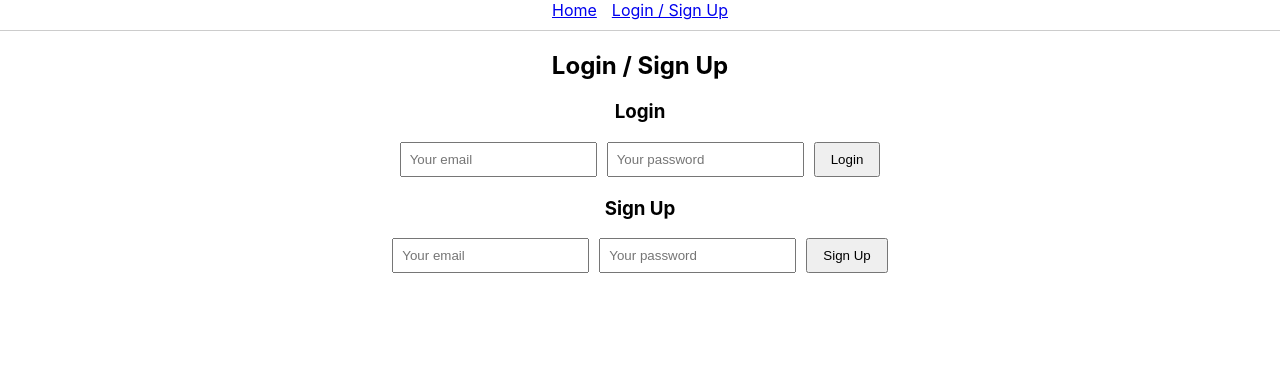
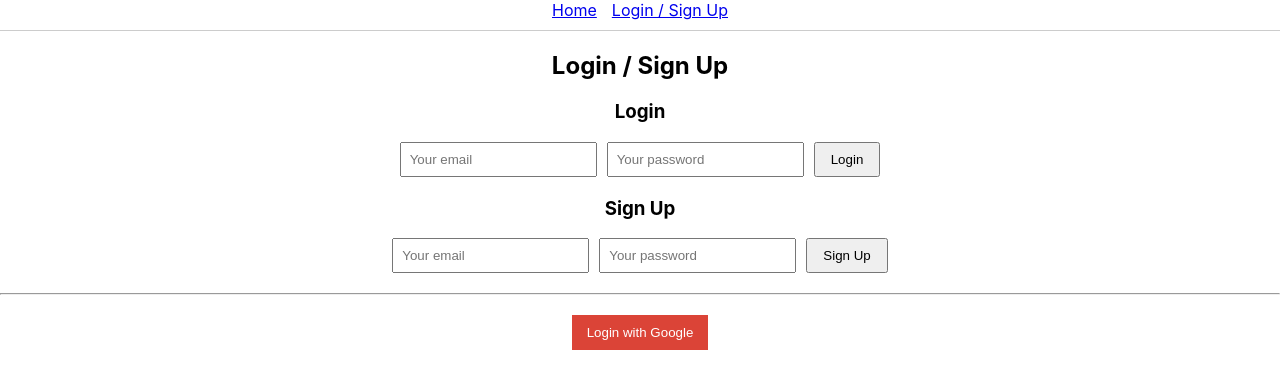
Before and after one commit to princezoho/agentfromloom, a React (Create React App) app in the folder client/: page /auth in a window 1280 px wide. Shown: the top 388 px of the page. Built offline with nearby package versions, Linux system fonts and the light colour scheme.

Commit message:
feat(auth): Add Google OAuth login

```diff
--- a/client/src/components/AuthPage.tsx
+++ b/client/src/components/AuthPage.tsx
@@ -46,8 +46,27 @@ function AuthPage() {
     setLoading(false);
   };
 
-  // TODO: Add Google Login button and handler
-  // const handleGoogleLogin = async () => { ... supabase.auth.signInWithOAuth({ provider: 'google' }) ... };
+  // Add Google Login button and handler
+  const handleGoogleLogin = async () => {
+    setLoading(true);
+    setMessage('');
+    const { error } = await supabase.auth.signInWithOAuth({
+      provider: 'google',
+      options: {
+        // Optional: Add scopes or redirect options if needed
+        // redirectTo: window.location.origin // Redirect back to the app after login
+      },
+    });
+    if (error) {
+      setMessage(`Google login failed: ${error.message}`);
+      setLoading(false);
+    } else {
+      // Supabase handles the redirect to Google and back.
+      // If successful, the user session will be updated automatically.
+      setMessage('Redirecting to Google...');
+      // No need to setLoading(false) here as the page will redirect
+    }
+  };
 
   return (
     <div>
@@ -76,7 +95,7 @@ function AuthPage() {
         </button>
       </form>
 
-      <form onSubmit={handleSignup}>
+      <form onSubmit={handleSignup} style={{ marginBottom: '20px' }}>
          <h3>Sign Up</h3>
          {/* Reuse email/password fields visually or duplicate them for clarity */}
          <input
@@ -100,8 +119,13 @@ function AuthPage() {
         </button>
       </form>
 
-      {/* Placeholder for Google Login */}
-      {/* <button onClick={handleGoogleLogin} disabled={loading}>Login with Google</button> */}
+      {/* Divider */}
+      <hr style={{ margin: '20px 0' }} />
+
+      {/* Google Login Button */}
+      <button onClick={handleGoogleLogin} disabled={loading} style={{ padding: '10px 15px', backgroundColor: '#db4437', color: 'white', border: 'none', cursor: 'pointer' }}>
+        {loading ? 'Loading...' : 'Login with Google'}
+      </button>
     </div>
   );
 }
```
